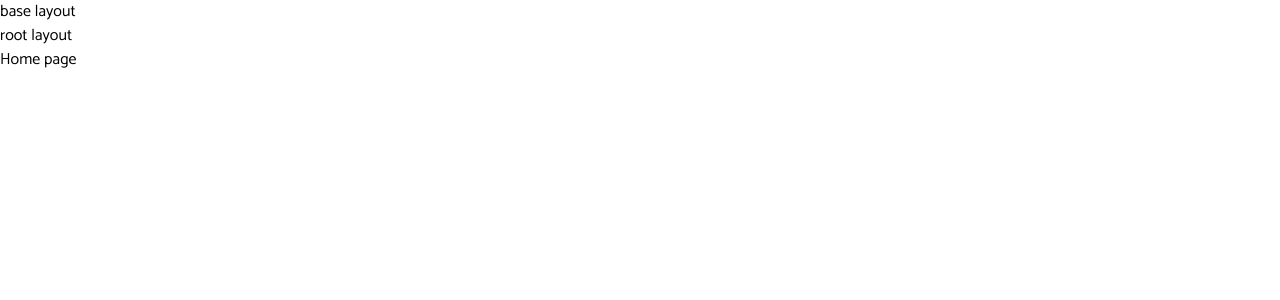
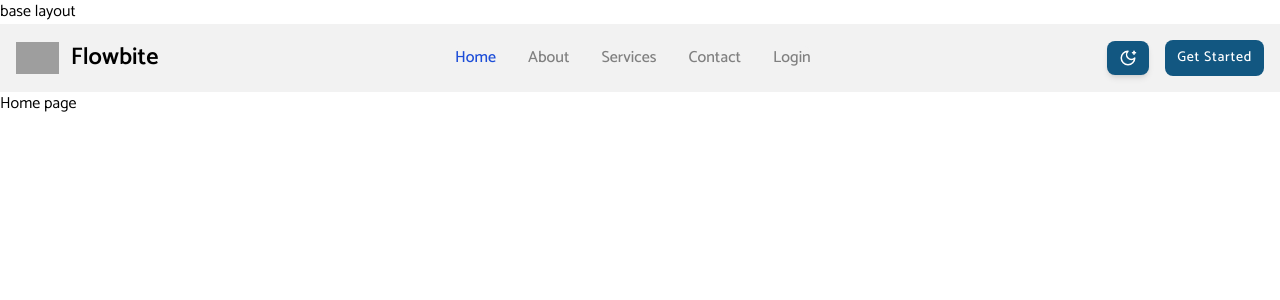
Before and after one commit to Muneeb-Mughal-Dev/react-boilerplate, a React (Vite) app: page / in a window 1280 px wide. Shown: the top 300 px of the page. Built offline with nearby package versions, Linux system fonts and the light colour scheme; no server answers; grey boxes are pictures that could not be loaded.

Commit message:
theme bug fix

```diff
--- a/src/contexts/themeContext/ThemeProvider.tsx
+++ b/src/contexts/themeContext/ThemeProvider.tsx
@@ -11,17 +11,18 @@
 export const ThemeProvider: React.FC<ThemeProviderProps> = ({ children }) => {
   const [theme, setTheme] = useState<"light" | "dark">("light");
 
-  const body = document.getElementsByTagName("body")[0];
+  useEffect(() => {
+    const currentTheme = storage.get(CURRENT_THEME) as "light" | "dark" | null;
+    if (currentTheme) {
+      setTheme(currentTheme);
+    }
+  }, []);
 
   useEffect(() => {
-    const currentTheme = storage.get(CURRENT_THEME);
-    if (currentTheme) {
-      setTheme(currentTheme as "light" | "dark");
-      body.classList.add(currentTheme);
-    } else {
-      body.classList.add(theme);
-    }
-  }, [body.classList, theme]);
+    const body = document.getElementsByTagName("body")[0];
+    body.classList.remove("light", "dark");
+    body.classList.add(theme);
+  }, [theme]);
 
   const themeToggler = () => {
     const newTheme = theme === "light" ? "dark" : "light";
--- a/src/layouts/appRootLayout/AppRootLayout.tsx
+++ b/src/layouts/appRootLayout/AppRootLayout.tsx
@@ -1,9 +1,10 @@
 import { Outlet } from "react-router-dom";
+import { AppNavbar } from "@src/layouts/appRootLayout/components/AppNavbar";
 
 export const AppRootLayout = () => {
   return (
     <div>
-      <h1>root layout</h1>
+      <AppNavbar />
       <Outlet />
     </div>
   );
--- /dev/null
+++ b/src/layouts/appRootLayout/components/AppNavbar.tsx
@@ -0,0 +1,100 @@
+import { Button, ThemeToggler } from "@src/components/ui";
+import { Link } from "react-router-dom";
+
+export const AppNavbar = () => {
+  return (
+    <nav className="bg-background-50 border-gray-200">
+      <div className="max-w-screen-xl flex flex-wrap items-center justify-between mx-auto p-4">
+        <Link
+          to="/"
+          className="flex items-center space-x-3 rtl:space-x-reverse"
+        >
+          <img
+            src="https://flowbite.com/docs/images/logo.svg"
+            className="h-8"
+            alt="Flowbite Logo"
+          />
+          <span className="self-center text-2xl font-semibold whitespace-nowrap">
+            Flowbite
+          </span>
+        </Link>
+        <div className="flex md:order-2 space-x-3 md:space-x-0 rtl:space-x-reverse">
+          <div className="flex items-center justify-center gap-4">
+            <ThemeToggler />
+            <Button onClick={() => console.log("first")} size="sm">
+              Get Started
+            </Button>
+          </div>
+          <button
+            data-collapse-toggle="navbar-cta"
+            type="button"
+            className="inline-flex items-center p-2 w-10 h-10 justify-center text-sm text-gray-500 rounded-lg md:hidden hover:bg-gray-100 focus:outline-none focus:ring-2 focus:ring-gray-200 dark:text-gray-400 dark:hover:bg-gray-700 dark:focus:ring-gray-600"
+            aria-controls="navbar-cta"
+            aria-expanded="false"
+          >
+            <span className="sr-only">Open main menu</span>
+            <svg
+              className="w-5 h-5"
+              aria-hidden="true"
+              xmlns="http://www.w3.org/2000/svg"
+              fill="none"
+              viewBox="0 0 17 14"
+            >
+              <path
+                stroke="currentColor"
+                strokeLinecap="round"
+                strokeLinejoin="round"
+                strokeWidth={2}
+                d="M1 1h15M1 7h15M1 13h15"
+              />
+            </svg>
+          </button>
+        </div>
+        <div className="items-center justify-between hidden w-full md:flex md:w-auto md:order-1">
+          <ul className="flex flex-col font-medium p-4 md:p-0 mt-4 border border-gray-100 rounded-lg bg-background-50 md:space-x-8 rtl:space-x-reverse md:flex-row md:mt-0 md:border-0 md:bg-background-50">
+            <li>
+              <Link
+                to="/"
+                className="block py-2 px-3 md:p-0 text-foreground bg-blue-700 rounded md:bg-transparent md:text-blue-700"
+              >
+                Home
+              </Link>
+            </li>
+            <li>
+              <Link
+                to="/about"
+                className="block py-2 px-3 md:p-0 text-foreground-100 rounded hover:bg-gray-100 md:hover:bg-transparent md:hover:text-blue-700"
+              >
+                About
+              </Link>
+            </li>
+            <li>
+              <Link
+                to="/services"
+                className="block py-2 px-3 md:p-0 text-foreground-100 rounded hover:bg-gray-100 md:hover:bg-transparent md:hover:text-blue-700"
+              >
+                Services
+              </Link>
+            </li>
+            <li>
+              <Link
+                to="/contact"
+                className="block py-2 px-3 md:p-0 text-foreground-100 rounded hover:bg-gray-100 md:hover:bg-transparent md:hover:text-blue-700"
+              >
+                Contact
+              </Link>
+            </li>
+            <li>
+              <Link
+                to="/login"
+                className="block py-2 px-3 md:p-0 text-foreground-100 rounded hover:bg-gray-100 md:hover:bg-transparent md:hover:text-blue-700"
+              >
+                Login
+              </Link>
+            </li>
+          </ul>
+        </div>
+      </div>
+    </nav>
+  );
+};
```
